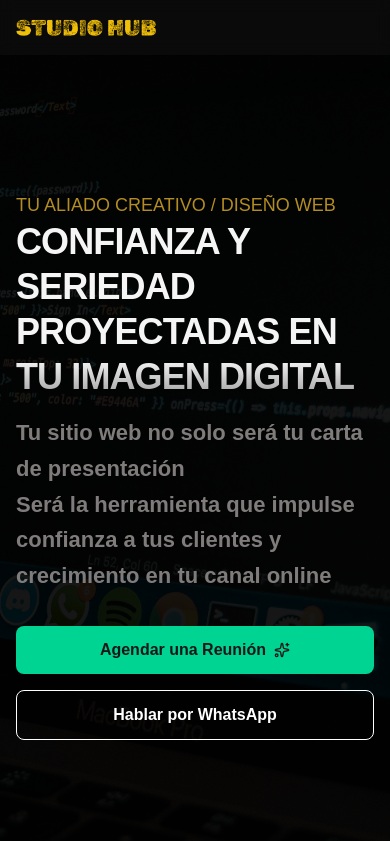
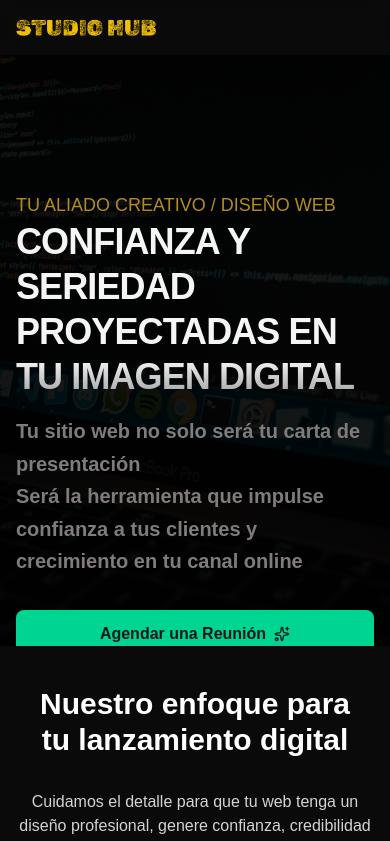
Before and after one commit to jose24xhr-sys/studio-hub, a Next.js app: page / in a window 390 px wide. Shown: the top 841 px of the page. Built offline with nearby package versions, Linux system fonts and the light colour scheme; a web font is replaced by a local one.

Commit message:
feat: motion time modified

```diff
--- a/src/components/StudioHubLanding.tsx
+++ b/src/components/StudioHubLanding.tsx
@@ -117,17 +117,20 @@ import Link from "next/link";
   variants={fadeUp}
   initial="hidden"
   whileInView="show"
-  viewport={{ once: true, amount: 0.5 }}
+  viewport={{ once: true, amount: 0.2 }}
 >
-      <section className="relative overflow-hidden h-[950px] md:h-[1020px] lg:h-[600px]">
+      <section className="relative overflow-hidden
+                      h-[70vh] md:h-[68vh] lg:h-[60vh]
+                      min-h-[520px] max-h-[800px]">
     <Image
       src="/brand/website.jpg"
       alt="Fondo Studio Hub"
       fill
       priority
-    className="object-cover brightness-20" // 🔹 Ajusta la oscuridad aquí
+      className="object-cover object-[50%_30%] md:object-center brightness-20"
     />
-         <div className="absolute inset-0 bg-black/55 z-0" /> {/* oscurecido */}
+    <div className="absolute inset-0 bg-black/55 z-0" />
+
 
   {/* Contenido */}
   <div className="relative z-20 mx-auto w-full max-w-7xl px-4 py-30">
@@ -142,7 +145,7 @@ import Link from "next/link";
              CONFIANZA Y SERIEDAD<br/>
           PROYECTADAS EN <span className="bg-gradient-to-b from-white to-neutral-400 bg-clip-text text-transparent"><br/>TU IMAGEN DIGITAL</span>
         </h1>
-            <p className="mt-4 max-w-xl text-[22px] leading-relaxed pr-2  max-w-3xl" style={{color: "#817c7cff", fontWeight: 600}}>
+            <p className="mt-4 max-w-xl text-xl leading-relaxed pr-2  max-w-3xl" style={{color: "#817c7cff", fontWeight: 600}}>
                Tu sitio web no solo será tu carta de presentación< br /> Será la herramienta que impulse confianza a tus clientes y crecimiento en tu canal online
             </p>
             <div className="mt-8 flex flex-col sm:flex-row gap-4">
@@ -213,7 +216,7 @@ className="inline-flex items-center justify-center gap-2 rounded-lg border borde
   variants={fadeUp}
   initial="hidden"
   whileInView="show"
-  viewport={{ once: true, amount: 0.6 }}
+  viewport={{ once: true, amount: 0.2 }}
 >
 <section className="mx-auto max-w-7xl px-4 ">
   <div className="mt-8 rounded-2xl border border-emerald-600/70 bg-neutral-900/70 p-6 md:p-8 text-center shadow-lg hover:border-neutral-700">
@@ -232,7 +235,7 @@ className="inline-flex items-center justify-center gap-2 rounded-lg border borde
   variants={fadeUp}
   initial="hidden"
   whileInView="show"
-  viewport={{ once: true, amount: 0.6 }}
+  viewport={{ once: true, amount: 0.2 }}
 >
       <section id="Proceso" className="bg-neutral-950/60">
         <div className="mx-auto max-w-7xl px-4 py-20">
@@ -271,7 +274,7 @@ className="inline-flex items-center justify-center gap-2 rounded-lg border borde
   variants={fadeUp}
   initial="hidden"
   whileInView="show"
-  viewport={{ once: true, amount: 0.6 }}
+  viewport={{ once: true, amount: 0.2 }}
 >
       <section id="Costos" className="mx-auto max-w-7xl px-4 scroll-mt-24">
         <div className="mx-auto max-w-5xl text-center">
@@ -313,7 +316,7 @@ className="inline-flex items-center justify-center gap-2 rounded-lg border borde
   variants={fadeUp}
   initial="hidden"
   whileInView="show"
-  viewport={{ once: true, amount: 0.6 }}
+  viewport={{ once: true, amount: 0.2 }}
 >
 <section className="mx-auto max-w-7xl px-4 mt-10">
   <div className="rounded-2xl border border-emerald-600/70 bg-neutral-900/70 p-6 md:p-8 text-center shadow-lg hover:border-neutral-700">
@@ -372,7 +375,7 @@ className="inline-flex items-center justify-center gap-2 rounded-lg border borde
   variants={fadeUp}
   initial="hidden"
   whileInView="show"
-  viewport={{ once: true, amount: 0.6 }}
+  viewport={{ once: true, amount: 0.2 }}
 >
      <section id="Preguntas" className="bg-neutral-950/60">
   <div className="mx-auto max-w-7xl px-4 py-20">
@@ -402,7 +405,7 @@ className="inline-flex items-center justify-center gap-2 rounded-lg border borde
   variants={fadeUp}
   initial="hidden"
   whileInView="show"
-  viewport={{ once: true, amount: 0.6 }}
+  viewport={{ once: true, amount: 0.2}}
 >
       <footer id="contacto" className="border-t border-neutral-900">
         <div className="mx-auto max-w-7xl px-4 py-12">
```
Lines whose indentation alone changed are shown as unchanged.
